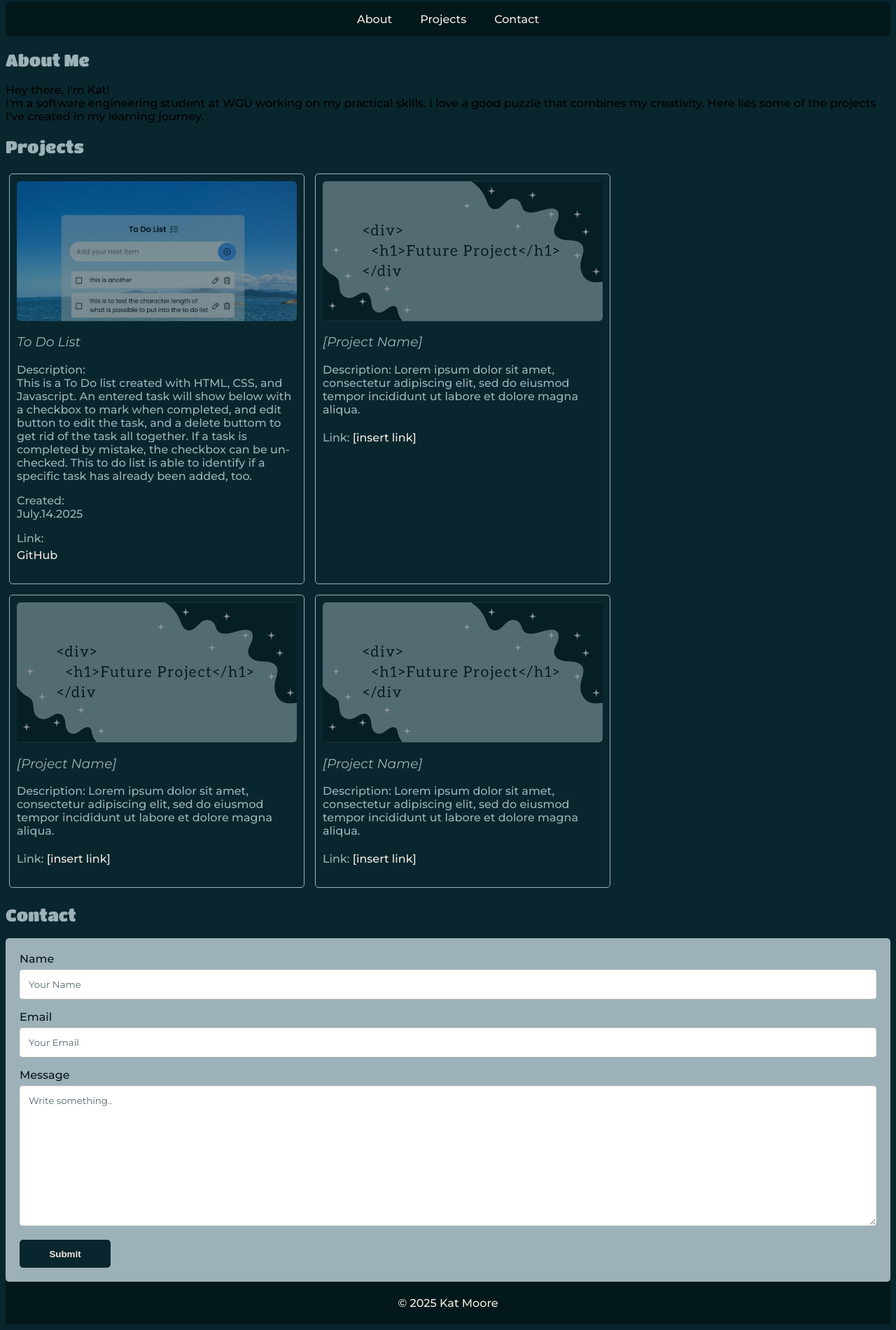
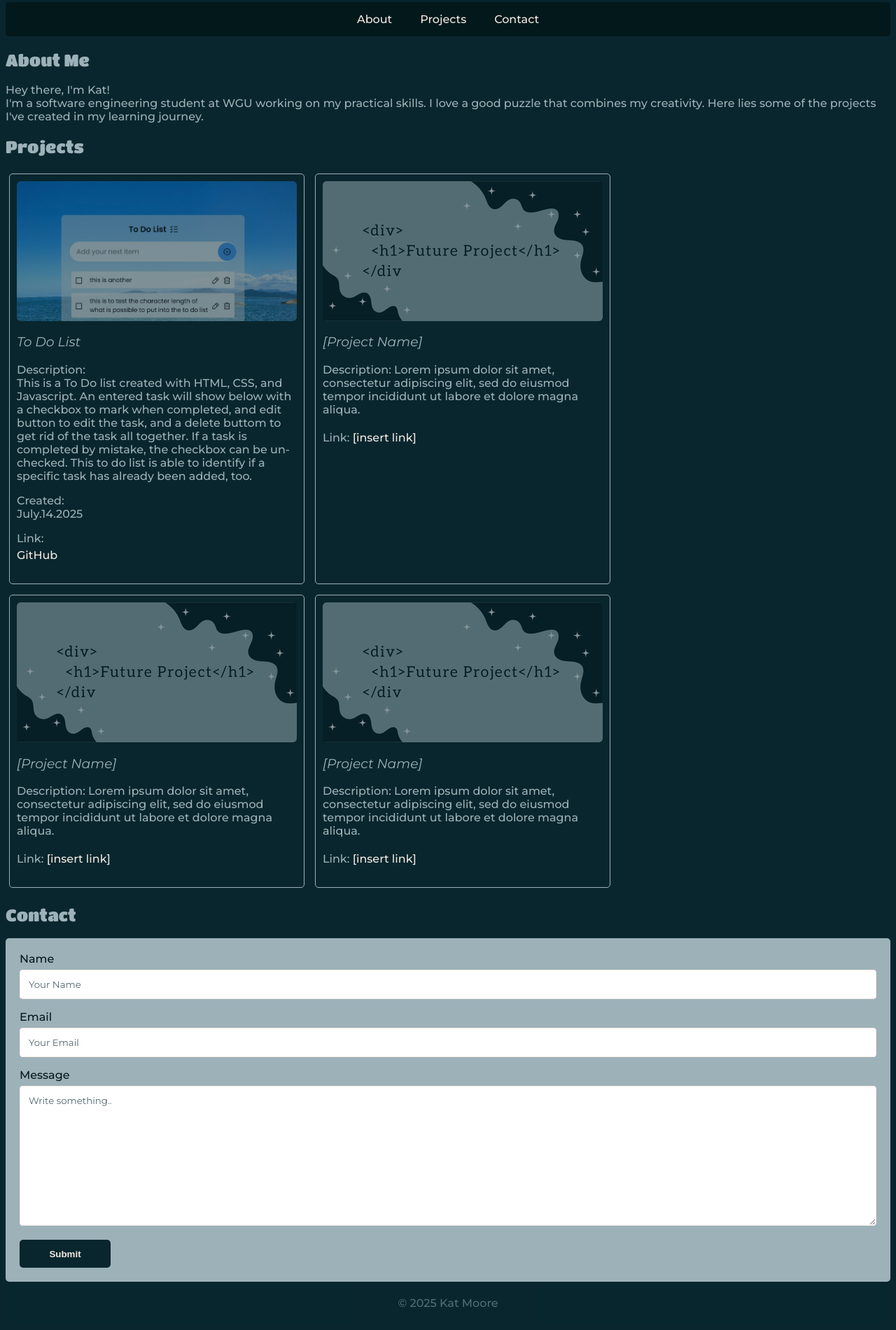
Before and after one commit to Kmo1040/portfolio-site, a plain HTML site: page index.html in a window 1280 px wide. Shown: the part 77-1978 px from the top of the page at 70% size. Drawn offline with Linux system fonts and the light colour scheme.

Commit message:
font color change for about section

```diff
--- a/index.html
+++ b/index.html
@@ -26,8 +26,9 @@
 
     <section id="about">
         <h2>About Me</h2>
-        <p>Hey there, I'm Kat!<br>
-I'm a software engineering student at WGU working on my practical skills. I love a good puzzle that combines my creativity. Here lies some of the projects I've created in my learning journey.</p>
+        <div class="about">
+        <p>Hey there, I'm Kat!<br>I'm a software engineering student at WGU working on my practical skills. I love a good puzzle that combines my creativity. Here lies some of the projects I've created in my learning journey.</p>
+        </div>
     </section>
 
     <section id="projects">
--- a/style.css
+++ b/style.css
@@ -79,6 +79,10 @@ li {
 
 li a {
     display: block
+}
+
+.about {
+    color: #9db1b8;
 }
 
 .project {
@@ -200,6 +204,7 @@ input[type=text]:focus, input[type=email]:focus, textarea:focus {
 footer {
     text-align: center;
     padding: 5px;
-    background-color: #03181b;
-    color: #f1eae2;
+    background-color: #09262e;
+    color: #9db1b8;
+    opacity: 0.5;
 }
```
